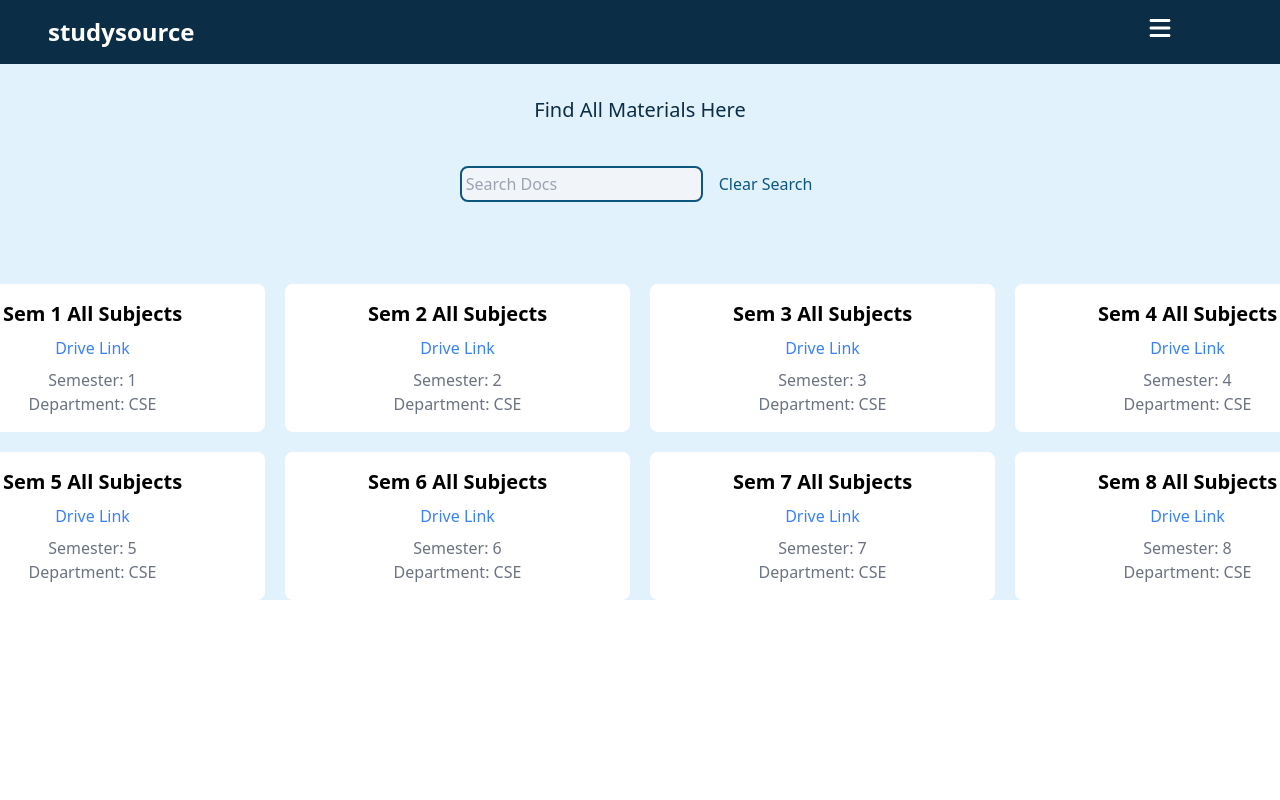
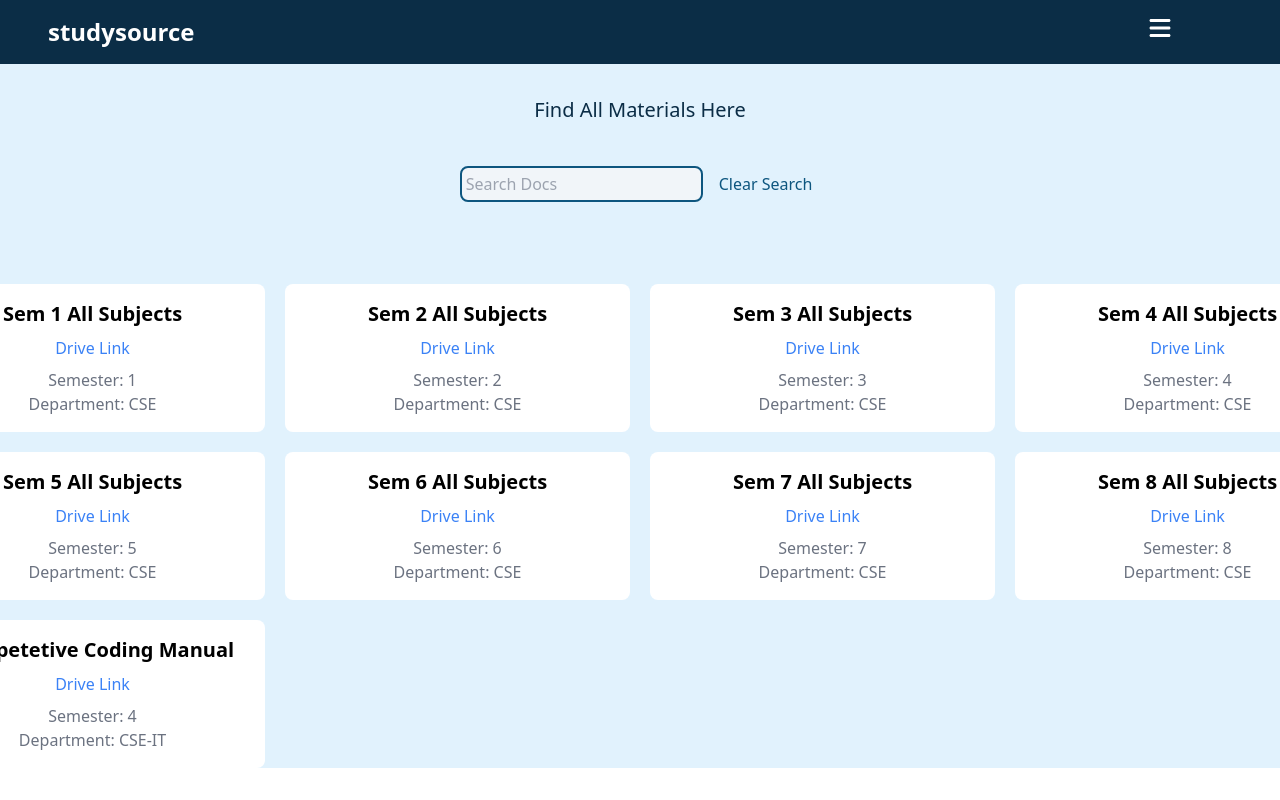
Before and after one commit to OctoTechHub/studysource, a React (Vite) app: page / in a window 1280 px wide. Built offline with nearby package versions, Linux system fonts and the light colour scheme.

Commit message:
Update material.ts

```diff
--- a/src/material.ts
+++ b/src/material.ts
@@ -46,7 +46,14 @@ export const materials = [
     driveLink: 'Coming soon',
     semester: 8,
     department: 'CSE',
+  },
+  {
+    title: 'Competetive Coding Manual',
+    driveLink:'https://drive.google.com/file/d/1AoUgr2mqB_gsHdDSXugyz5MD8l3Z4AYS/view?usp=drive_link',
+    semester: 4,
+    department: 'CSE-IT',
   }
+
 ];
 
 
```
